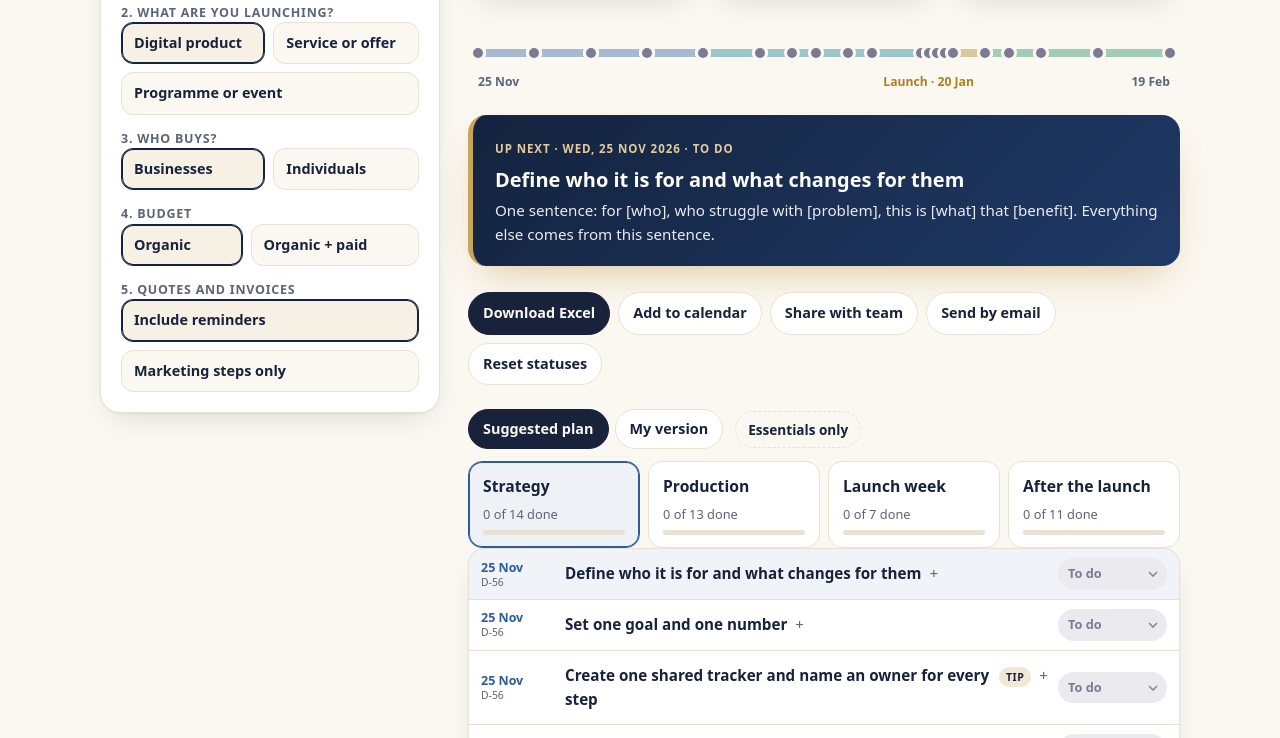
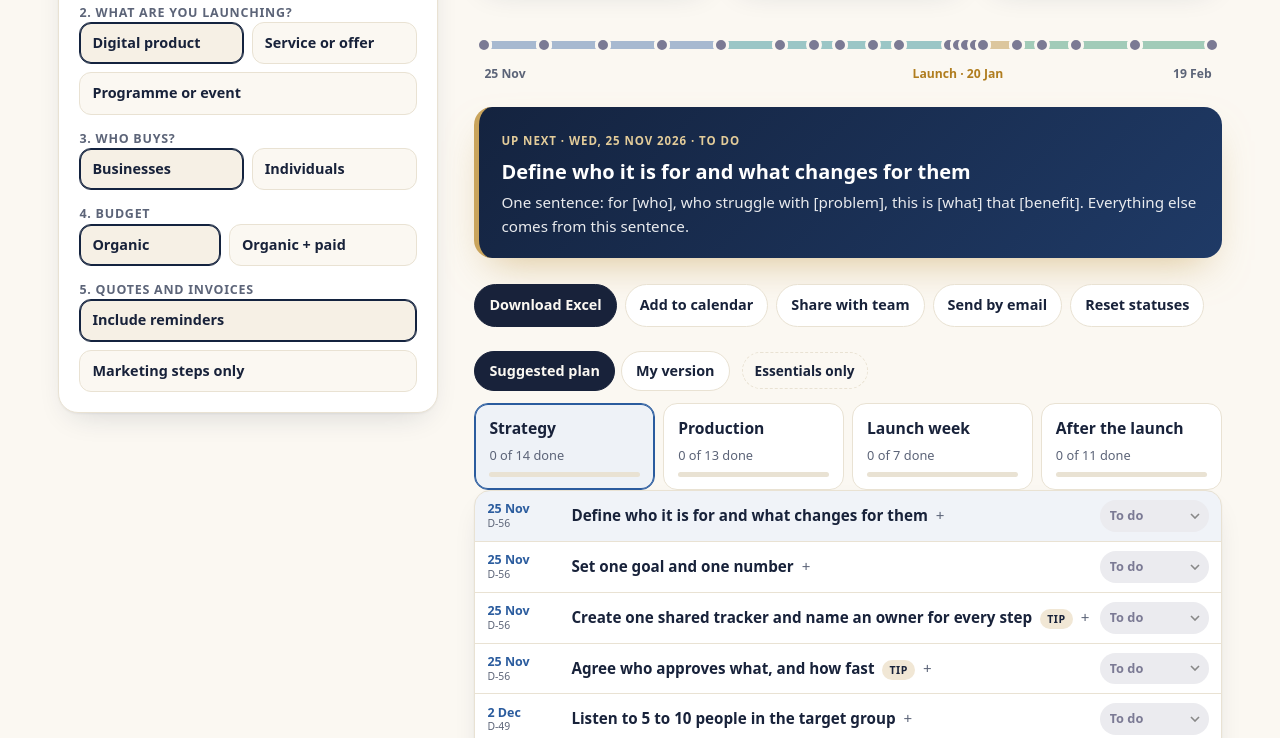
Before and after one commit to rechidwahiba-cell/launch-planner, a plain HTML site: page index.html in a window 1280 px wide. Shown: the part 574-1312 px from the top of the page. Drawn offline with Linux system fonts and the light colour scheme.

Commit message:
Use the full width on large screens
Co-Authored-By: Claude Fable 5.2 <noreply@anthropic.com>

```diff
--- a/index.html
+++ b/index.html
@@ -168,6 +168,8 @@ footer a{color:var(--p1);font-weight:600;text-decoration:none}
 .form{margin-top:38px}
 #out{margin-top:38px}
 @media(min-width:980px){#out{margin-top:38px}}
+.wrap{max-width:min(1600px,94vw)}
+@media(min-width:980px){main.wrap{grid-template-columns:380px minmax(0,1fr);gap:36px}}
 </style>
 </head>
 <body>
```
